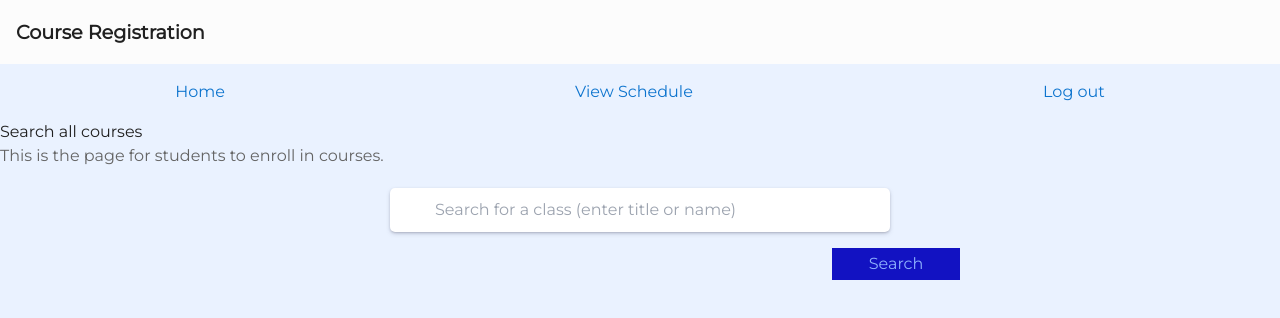
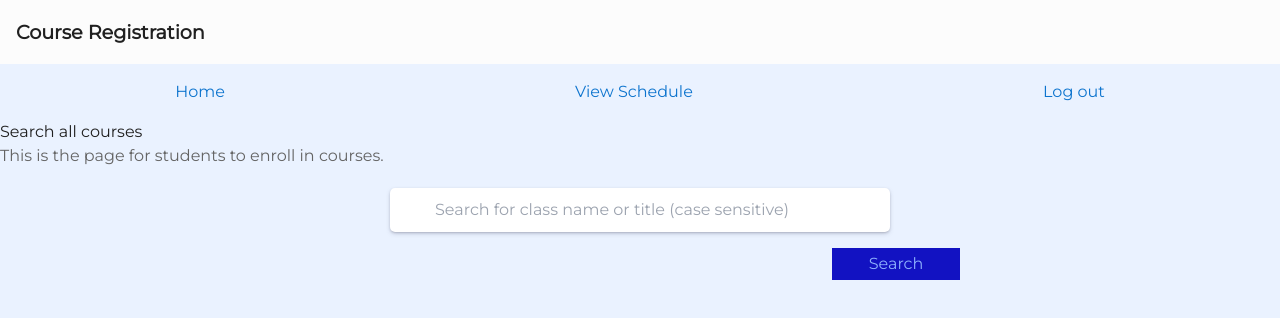
Before and after one commit to Isaiah-Haynes/Course-Registration-Website, a Vue app: page /student/enroll in a window 1280 px wide. Shown: the top 318 px of the page. Built offline with nearby package versions, Linux system fonts and the light colour scheme.

Commit message:
updated placeholder text in search bar

```diff
--- a/src/views/StudentEnrollView.vue
+++ b/src/views/StudentEnrollView.vue
@@ -18,7 +18,7 @@
       This is the page for students to enroll in courses.
     </p>
     <div class="search">
-      <input type="text" v-model="course_search_bar" placeholder="Search for a class (enter title or name)" />
+      <input type="text" v-model="course_search_bar" placeholder="Search for class name or title (case sensitive)" />
       <button class ="sButton" type="button" @click="getCourses">Search</button>
       <div class="course-list" v-for="course in courseCatalog" :key="course">
         <p>{{ course }}</p>
```
